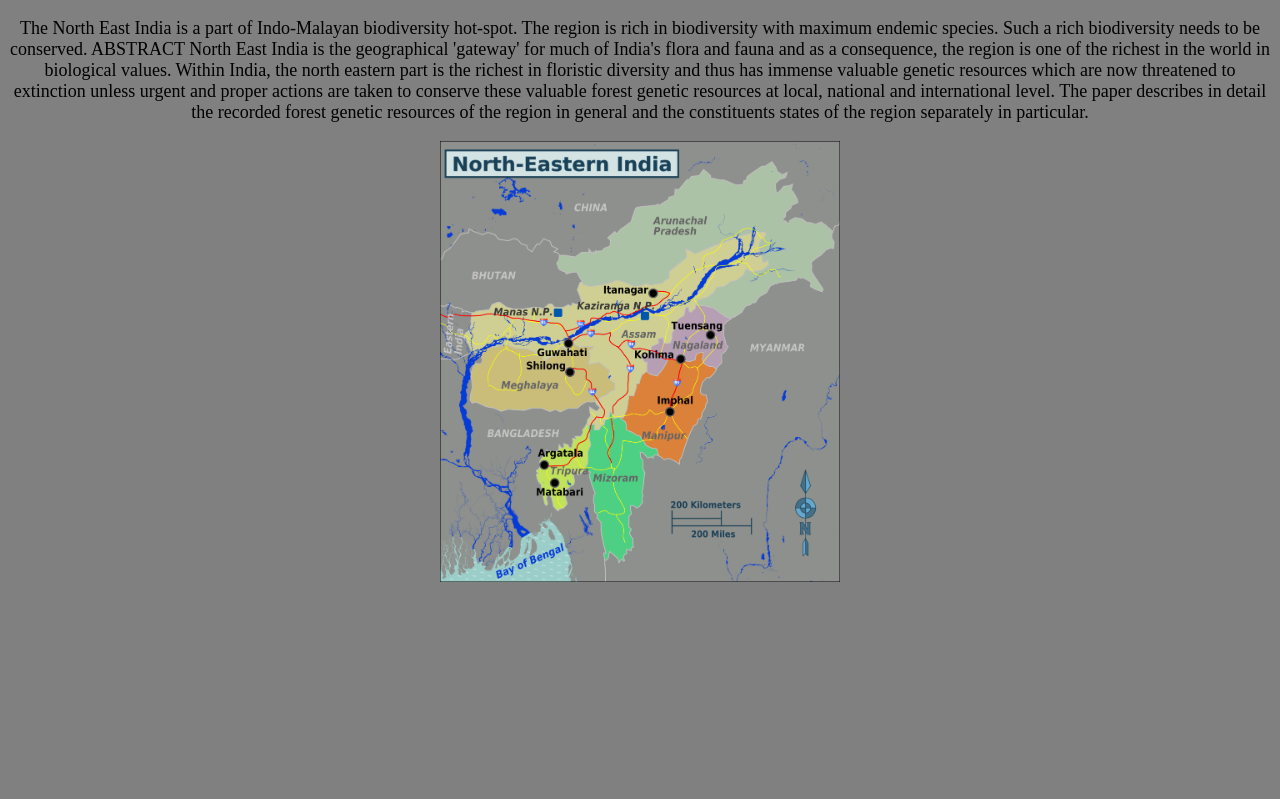
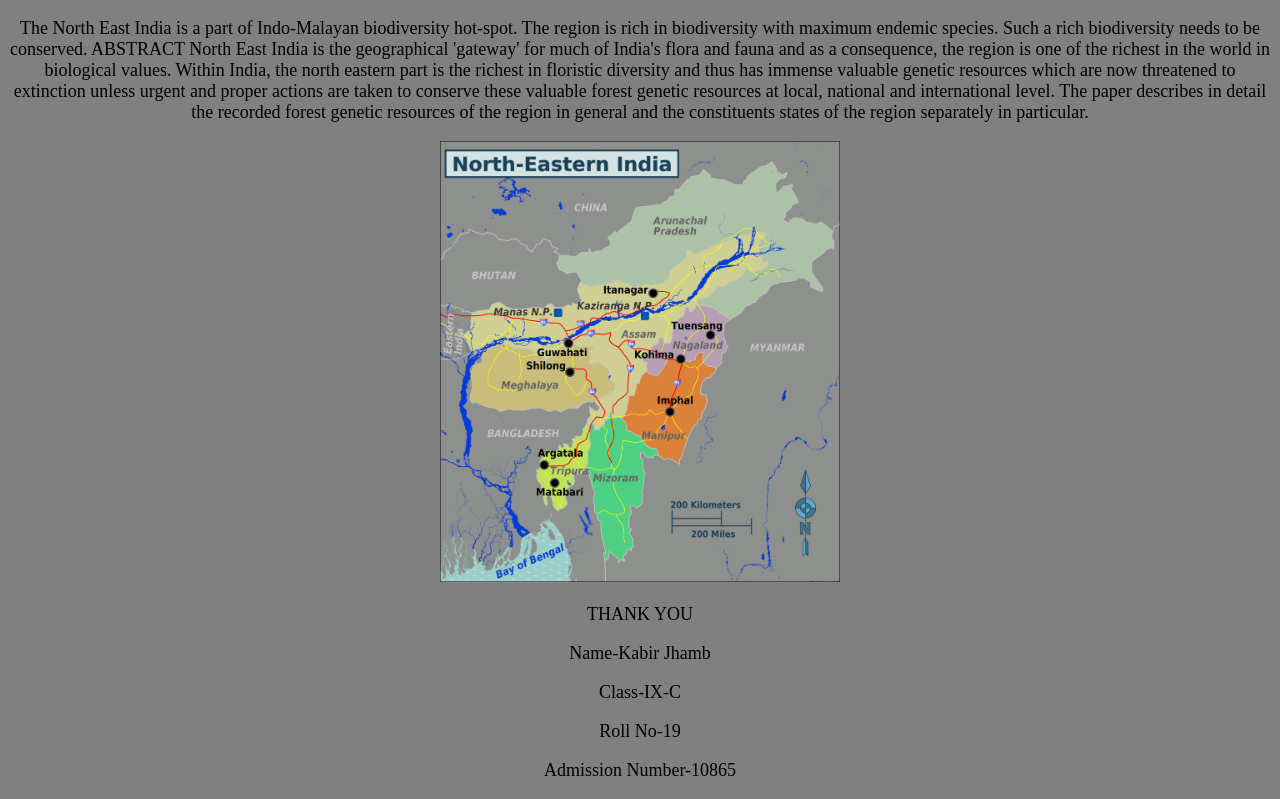
Before and after one commit to KabirJhamb/Computer-HHW, a plain HTML site: page index.html in a window 1280 px wide. Shown: the part 8370-9169 px from the top of the page. Before the commit the page ends 8964 px from the top, so only its background shows below. Drawn offline with Linux system fonts and the light colour scheme.

Commit message:
Add files via upload

```diff
--- a/index.html
+++ b/index.html
@@ -49,6 +49,13 @@
 <h1>Geographical Importance of North East.</h1>
 <p>The North East India is a part of Indo-Malayan biodiversity hot-spot. The region is rich in biodiversity with maximum endemic species. Such a rich biodiversity needs to be conserved. ABSTRACT North East India is the geographical 'gateway' for much of India's flora and fauna and as a consequence, the region is one of the richest in the world in biological values. Within India, the north eastern part is the richest in floristic diversity and thus has immense valuable genetic resources which are now threatened to extinction unless urgent and proper actions are taken to conserve these valuable forest genetic resources at local, national and international level. The paper describes in detail the recorded forest genetic resources of the region in general and the constituents states of the region separately in particular.</p>
 <img src="NortheastIndia.png" width="400">
+
+
+<p>THANK YOU</p>
+   <p> Name-Kabir Jhamb</p>
+   <p> Class-IX-C</p>
+    <p>Roll No-19</p>
+    <p>Admission Number-10865</p>
 </center>
 
 
```
